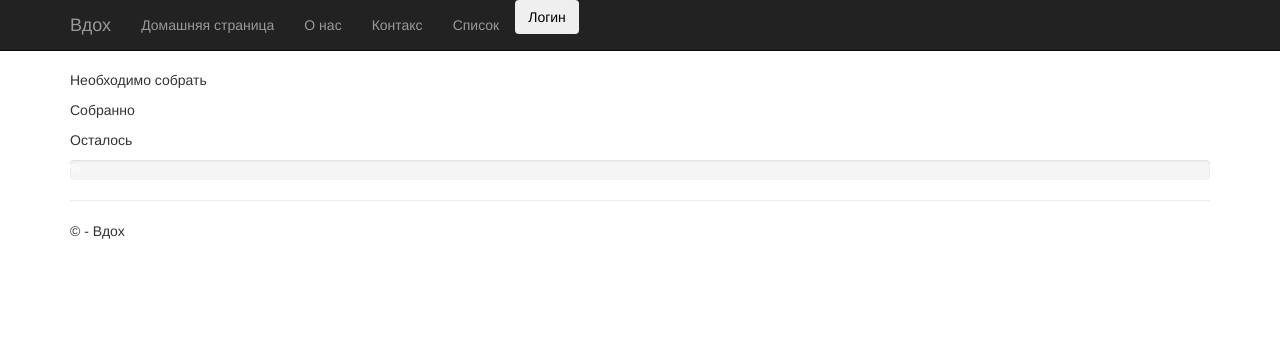
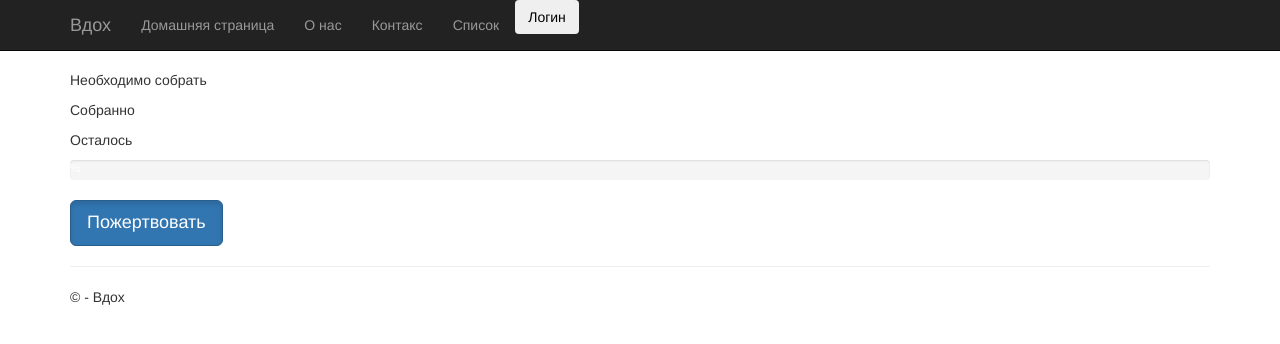
Before and after one commit to TGC-T/crowd, a Flask app: template templates/crowd.html in a window 1280 px wide. Shown: the top 344 px of the page. Run offline with Flask 2, Linux system fonts and the light colour scheme; the template is opened without the code that fills it, so the values that code supplies are empty; some libraries are stand-ins or nearby versions.

Commit message:
update money

```diff
--- a/templates/crowd.html
+++ b/templates/crowd.html
@@ -11,6 +11,7 @@
 <div class="progress">
         <div class="progress-bar" role="progressbar" style="width: {{persent}}%;" aria-valuenow="{{persent}}" aria-valuemin="0" aria-valuemax="100">{{persent}}%</div>
 </div>
+<a href="/" class="btn btn-primary btn-lg active" role="button" aria-pressed="true">Пожертвовать</a>
 {% for com in comments %}
     <div class="col-md-5">
         <h2>{{com.author}}</h2>
```
